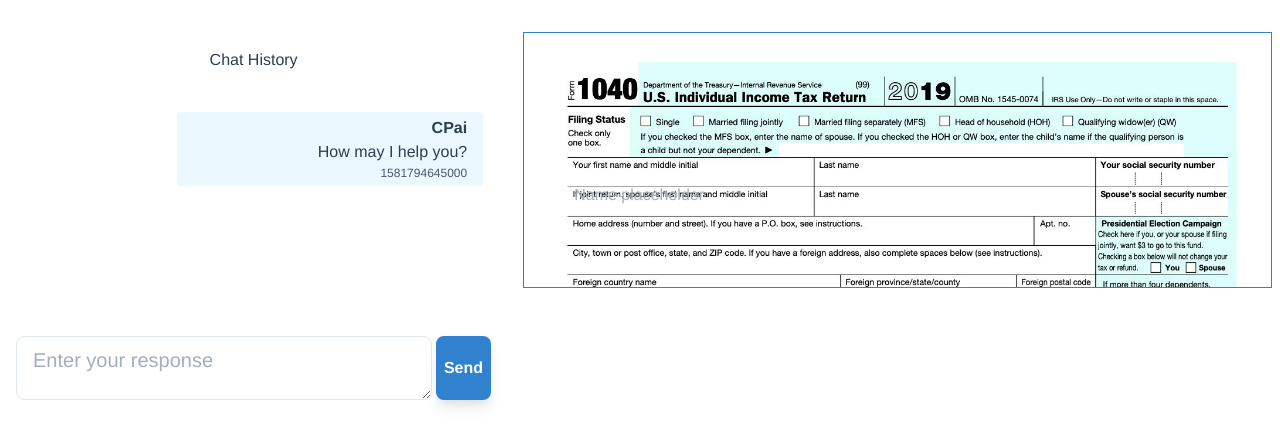
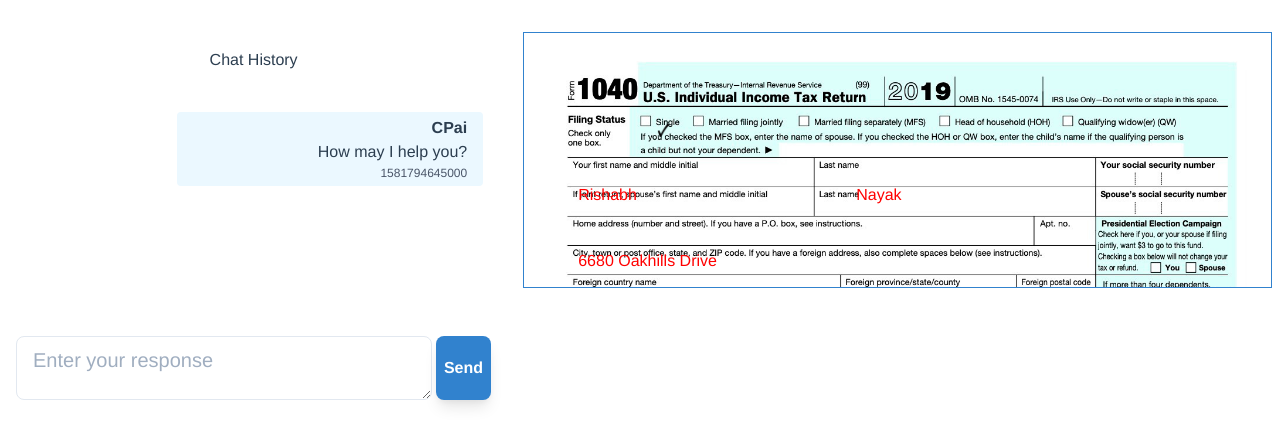
Before and after one commit to harryw1248/cpAI_EECS_498, a Vue app in the folder frontend/: page /#/console in a window 1280 px wide. Shown: the top 446 px of the page. Built offline with nearby package versions, Linux system fonts and the light colour scheme.

Commit message:
More editing on form

```diff
--- a/frontend/src/components/Form1040.vue
+++ b/frontend/src/components/Form1040.vue
@@ -1,18 +1,47 @@
 <template>
     <div>
         <img src="../assets/1040combined.jpg" style="position:absolute; top:0;" />
-        <input v-model="message" placeholder="Name placeholder" style="position:absolute;
-                                                                        top:150px;
-                                                                        left: 50px;
-                                                                        background-color:rgba(0, 0, 0, 0);">
+
+        <img v-if="formInfo.filingStatus === 'Single'" class="check" src="../assets/check.png" style="top:90px; left: 132px;" />
+        <img v-if="formInfo.filingStatus === 'MFJ'" class="check" src="../assets/check.png" style="top:90px; left: 192px;" />
+        <img v-if="formInfo.filingStatus === 'MFS'" class="check" src="../assets/check.png" style="top:90px; left: 311px;" />
+
+
+        <input class="formField" v-model="formInfo.firstName" style="top: 153px; left: 54px;" size="50" disabled>
+        <input class="formField" v-model="formInfo.lastName" style="top: 153px; left: 332px;" size="50" disabled>
+        <input class="formField" v-model="formInfo.homeAddress" style="top: 219px; left: 54px;" size="50" disabled>
+        <input class="formField" v-model="formInfo.homeCityState" style="top: 253px; left: 54px;" size="50" disabled>
     </div>
 </template>
 <script>
 export default {
     name: "Form1040",
-    data : () => ({
-        taxForm: '../assets/1040combined.jpg'
-
-    })
+    data() {
+        return {
+            debugModal: false,
+            formInfo: {
+                firstName: "Rishabh",
+                lastName: "Nayak",
+                homeAddress: "6680 Oakhills Drive",
+                homeCityState: "Bloomfield Hills, MI 48301",
+                filingStatus: "Single"
+            }
+        };
+    },
 };
 </script>
+
+<style scoped>
+.formField {
+  position:absolute;
+  background-color:rgba(0, 0, 0, 0);
+  line-height: 3px;
+  color: red;
+}
+
+.check {
+    position:absolute;
+    width: 15px;
+}
+
+</style>
```
Also changed, not shown: frontend/src/assets/check.png (added).
